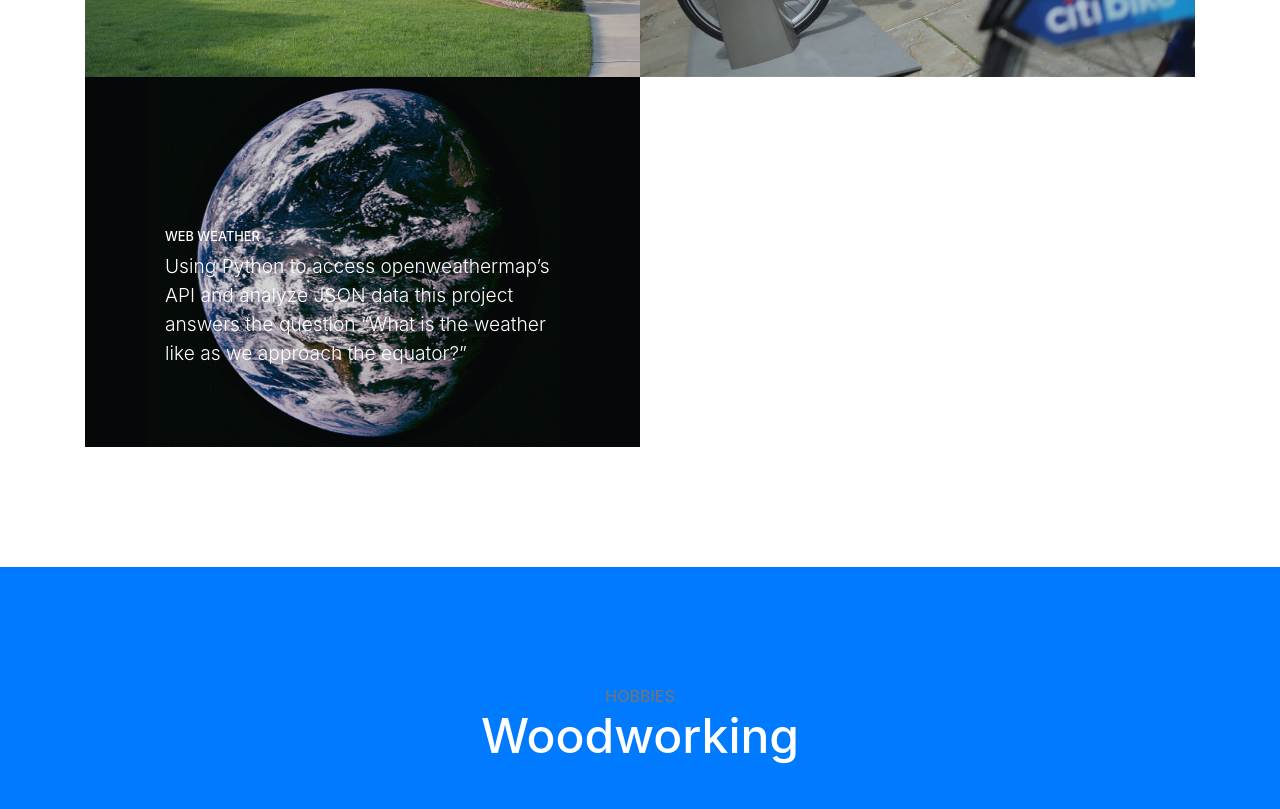
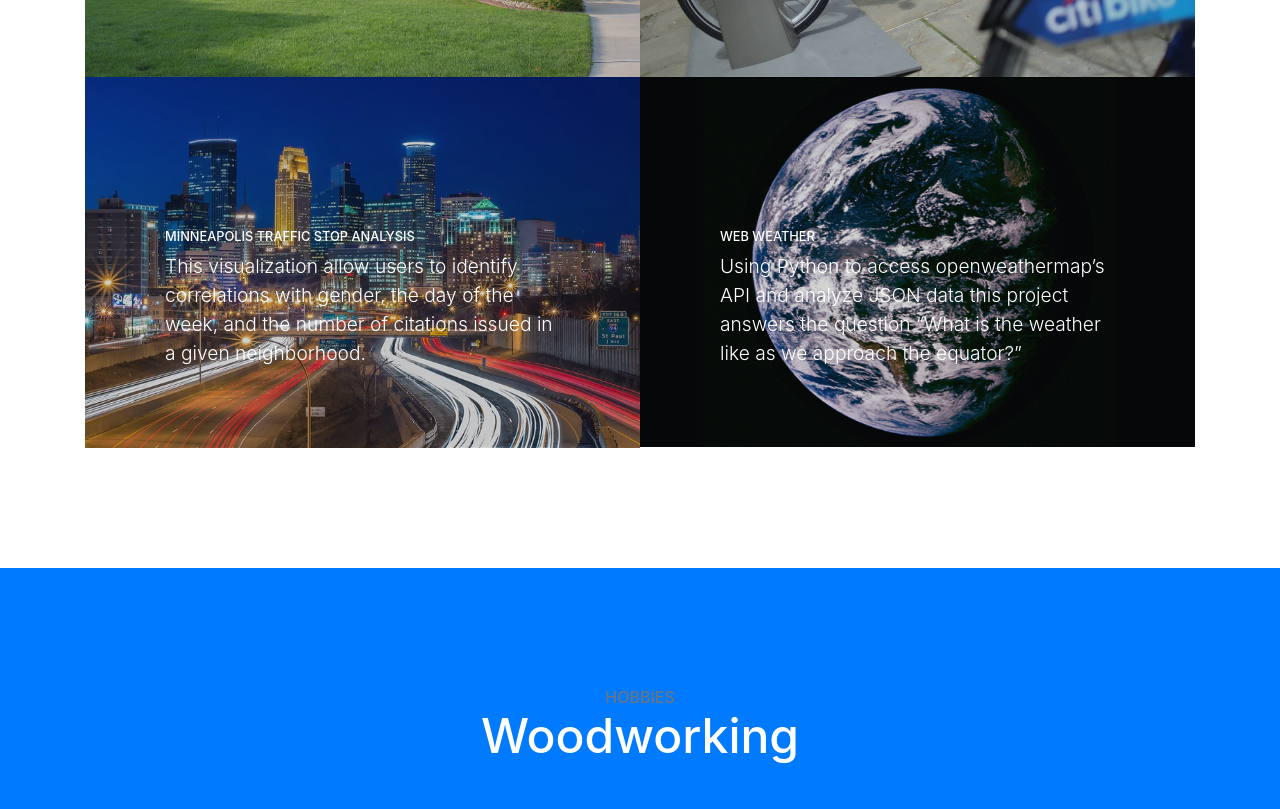
Before and after one commit to blizzardfun/CarolT.github.io, a website with bundled scripts: page index.html in a window 1280 px wide. Shown: the part 2056-2865 px from the top of the page. Built offline with nearby package versions, Linux system fonts and the light colour scheme; grey boxes are pictures that could not be loaded.

Commit message:
add copstop proj

```diff
--- a/index.html
+++ b/index.html
@@ -129,6 +129,18 @@
             </a>
           </div>
           <div class="col-lg-6">
+            <a class="portfolio-item" href="https://mpls-traffic-stop-data.herokuapp.com/">
+              <span class="caption">
+                <span class="caption-content">
+                  <h2>Minneapolis Traffic Stop Analysis</h2>
+                  <p class="mb-0">This visualization allow users to identify correlations with gender, the day of the week,
+                    and the number of citations issued in a given neighborhood.</p>
+                </span>
+              </span>
+              <img class="img-fluid" src="img/MplsSL.jpg" alt="">
+            </a>
+          </div>
+          <div class="col-lg-6">
             <a class="portfolio-item" href="https://blizzardfun.github.io/WebWeather/">
               <span class="caption">
                 <span class="caption-content">
```
Also changed, not shown: img/MplsSL.jpg (added).
